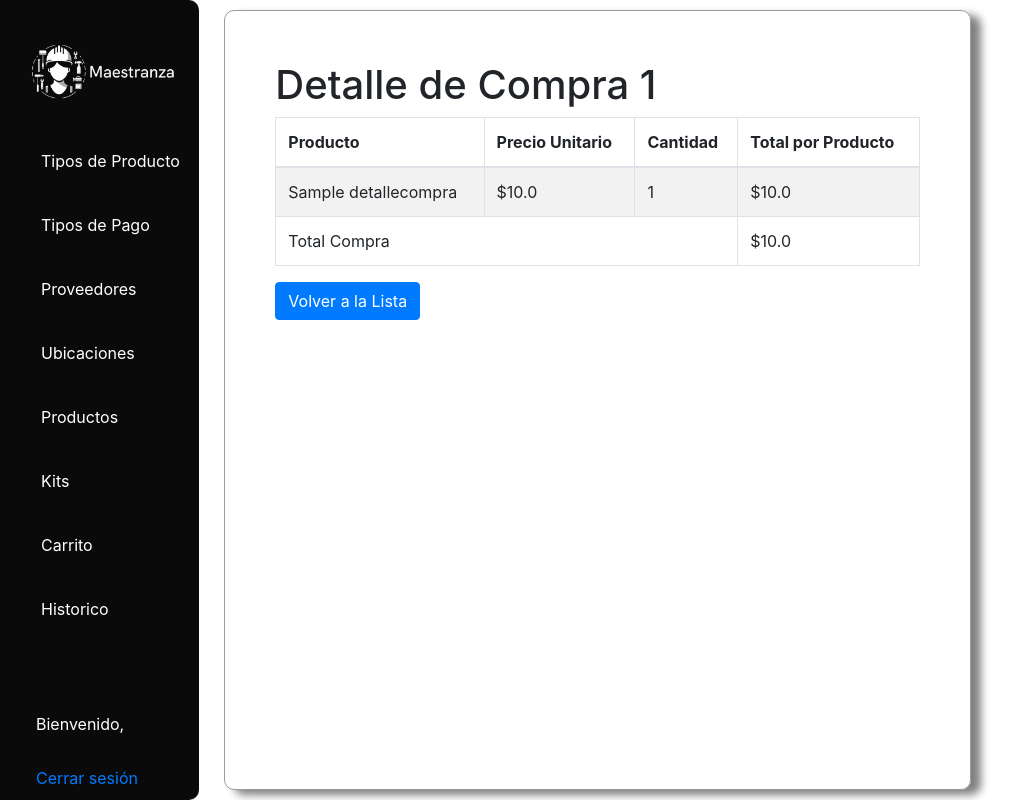
After one commit to GersonRess/inv, a Django app: page /core/historico_compra/1/ in a window 1280 px wide. The commit adds this page. Shown: the whole page, without its empty margins (14-1031 px from the left). Run offline with Django 5.2, Linux system fonts and the light colour scheme; tables that the repository leaves empty hold one stand-in row (values such as "Sample post"); some libraries are stand-ins or nearby versions.

Commit message:
Añadido histórico y detalle de compras

```diff
--- a/inventario/core/models.py
+++ b/inventario/core/models.py
@@ -1,7 +1,7 @@
 
 from django.db import models
 from django.contrib.auth.models import AbstractBaseUser, BaseUserManager
-
+from django.utils import timezone
 
 class TipoProd(models.Model):
     idTipoProd = models.AutoField(primary_key=True)
@@ -90,3 +90,20 @@ class CustomUser(AbstractBaseUser):
 
     def __str__(self):
         return self.username
+
+class HistoricoCompra(models.Model):
+    fecha_compra = models.DateTimeField(default=timezone.now)
+    total_compra = models.FloatField()
+
+    def __str__(self):
+        return f"Compra {self.id} - {self.fecha_compra}"
+class DetalleCompra(models.Model):
+    historico_compra = models.ForeignKey(HistoricoCompra, on_delete=models.CASCADE, related_name='detalles')
+    producto_id = models.IntegerField()
+    nombre_producto = models.CharField(max_length=255)
+    precio_unitario = models.FloatField()
+    cantidad = models.IntegerField()
+    total_producto = models.FloatField()
+
+    def __str__(self):
+        return f"{self.nombre_producto} - {self.cantidad} unidades"
--- a/inventario/core/templates/core/base_crud_dynamic.html
+++ b/inventario/core/templates/core/base_crud_dynamic.html
@@ -39,7 +39,9 @@
                     <li><a href="{% url 'ubicacion_list' %}" class="{% if request.path == '/core/ubicacion/' %}active{% endif %}">Ubicaciones</a></li>
                     <li><a href="{% url 'producto_list' %}" class="{% if request.path == '/core/producto/' %}active{% endif %}">Productos</a></li>
                     <li><a href="{% url 'kit_list' %}" class="{% if request.path == '/core/kit/' %}active{% endif %}">Kits</a></li>
-                    <li><a href="{% url 'cart' %}">Carrito</a></li>
+                    <li><a href="{% url 'cart' %}" class="{% if request.path == '/core/carrito/' %}active{% endif %}">Carrito</a></li>
+                    <li><a href="{% url 'historico_compra_list' %}" class="{% if request.path == '/core/historico_compras/' %}active{% endif %}">Historico</a></li>
+
 
 
                     <div class="bienvenida">
--- /dev/null
+++ b/inventario/core/templates/core/detalle_compra_detail.html
@@ -0,0 +1,38 @@
+{% extends 'base_crud_dynamic.html' %}
+{% block content %}
+<h1>Detalle de Compra {{ compra.id }}</h1>
+
+<table class="table table-striped table-bordered">
+    <thead>
+        <tr>
+            <th>Producto</th>
+            <th>Precio Unitario</th>
+            <th>Cantidad</th>
+            <th>Total por Producto</th>
+        </tr>
+    </thead>
+    <tbody>
+        {% for detalle in detalles %}
+        <tr>
+            <td>{{ detalle.nombre_producto }}</td>
+            <td>${{ detalle.precio_unitario }}</td>
+            <td>{{ detalle.cantidad }}</td>
+            <td>${{ detalle.total_producto }}</td>
+        </tr>
+        {% empty %}
+        <tr>
+            <td colspan="4">No hay detalles disponibles.</td>
+        </tr>
+        {% endfor %}
+    </tbody>
+    <tfoot>
+        <tr>
+            <td colspan="3">Total Compra</td>
+            <td>${{ compra.total_compra }}</td>
+        </tr>
+    </tfoot>
+</table>
+
+<a href="{% url 'historico_compra_list' %}" class="btn btn-primary">Volver a la Lista</a>
+
+{% endblock %}
--- a/inventario/core/urls.py
+++ b/inventario/core/urls.py
@@ -2,7 +2,7 @@
 
 from django.urls import path, reverse_lazy
 from django.contrib.auth.decorators import login_required
-from .views import CartView, remove_from_cart, clear_cart, add_to_cart, buy_products, CustomLoginView, CustomLogoutView, TipoProdViews, TipoPagoViews, ProveedorViews, UbicacionViews, ProductoViews, KitViews
+from .views import HistoricoCompraListView, DetalleCompraDetailView, CartView, remove_from_cart, clear_cart, add_to_cart, buy_products, CustomLoginView, CustomLogoutView, TipoProdViews, TipoPagoViews, ProveedorViews, UbicacionViews, ProductoViews, KitViews
 from django.views.generic import RedirectView
 from django.contrib.auth.views import LogoutView
 from . import views
@@ -53,4 +53,6 @@ urlpatterns = [
     path('comprar/', buy_products, name='buy_products'),
     path('remove_from_cart/<int:index>/', remove_from_cart, name='remove_from_cart'),
     path('clear_cart/', clear_cart, name='clear_cart'),
+    path('historico_compras/', HistoricoCompraListView.as_view(), name='historico_compra_list'),
+    path('historico_compra/<int:pk>/', DetalleCompraDetailView.as_view(), name='detalle_compra_detail'),
 ]
--- a/inventario/core/views.py
+++ b/inventario/core/views.py
@@ -2,7 +2,7 @@ from django.contrib.messages.views import SuccessMessageMixin
 from django.views.generic import TemplateView, ListView, DetailView, CreateView, UpdateView, DeleteView
 from django.urls import reverse_lazy, reverse
 from django.db.models import Q, CharField
-from .models import TipoProd, TipoPago, Proveedor, Ubicacion, Producto, Kit
+from .models import HistoricoCompra, DetalleCompra, TipoProd, TipoPago, Proveedor, Ubicacion, Producto, Kit
 from django.contrib.auth.views import LoginView, LogoutView
 from django.contrib import messages
 from django.shortcuts import render, redirect,  get_object_or_404, HttpResponseRedirect
@@ -78,8 +78,10 @@ def buy_products(request):
         cart = request.session.get('cart', [])
         quantities = {key: int(value) for key, value in request.POST.items() if key.startswith('quantity_')}
 
+        total_compra = 0
+        detalles = []
+
         for index, item in enumerate(cart):
-            # Verifica la clave 'id' en lugar de 'product_id'
             product_id = item.get('id')
             if not product_id:
                 messages.error(request, "Error al procesar el carrito.")
@@ -92,15 +94,42 @@ def buy_products(request):
                 product.stock -= quantity
                 product.save()
                 item['quantity'] = quantity
+
+                # Calcular totales
+                total_producto = item['price'] * quantity
+                total_compra += total_producto
+
+                # Crear detalle de compra
+                detalles.append({
+                    'producto_id': product_id,
+                    'nombre_producto': item['name'],
+                    'precio_unitario': item['price'],
+                    'cantidad': quantity,
+                    'total_producto': total_producto
+                })
             else:
                 messages.error(request, f"No hay suficiente stock para {product.nombreProducto}.")
+
+        if detalles:
+            # Crear entrada en HistoricoCompra
+            compra = HistoricoCompra.objects.create(total_compra=total_compra)
+
+            # Crear detalles de la compra
+            for detalle in detalles:
+                DetalleCompra.objects.create(
+                    historico_compra=compra,
+                    producto_id=detalle['producto_id'],
+                    nombre_producto=detalle['nombre_producto'],
+                    precio_unitario=detalle['precio_unitario'],
+                    cantidad=detalle['cantidad'],
+                    total_producto=detalle['total_producto']
+                )
 
         cart.clear()
         request.session['cart'] = cart
         messages.success(request, "Compra realizada con éxito.")
 
     return redirect('cart')
-
 class CustomLoginView(LoginView):
     template_name = 'core/login.html'
     success_url = reverse_lazy('tipoprod_list')  # Redirige aquí después del login
@@ -226,7 +255,21 @@ def generate_views(model, fields=None):
     )
 
     return views
+class HistoricoCompraListView(ListView):
+    model = HistoricoCompra
+    template_name = 'core/historico_compra_list.html'
+    context_object_name = 'compras'
+    paginate_by = 10  # Opcional: número de compras por página
 
+class DetalleCompraDetailView(DetailView):
+    model = HistoricoCompra
+    template_name = 'core/detalle_compra_detail.html'
+    context_object_name = 'compra'
+
+    def get_context_data(self, **kwargs):
+        context = super().get_context_data(**kwargs)
+        context['detalles'] = DetalleCompra.objects.filter(historico_compra=self.object)
+        return context
 # Generar las vistas para cada modelo
 TipoProdViews = generate_views(TipoProd, fields=['tipoProd'])
 TipoPagoViews = generate_views(TipoPago, fields=['tipoPago'])
```
Also changed, not shown: inventario/core/templates/core/historico_compra_list.html (added, +32 -0 lines), inventario/core/migrations/0005_historicocompra_detallecompra.py (added).
